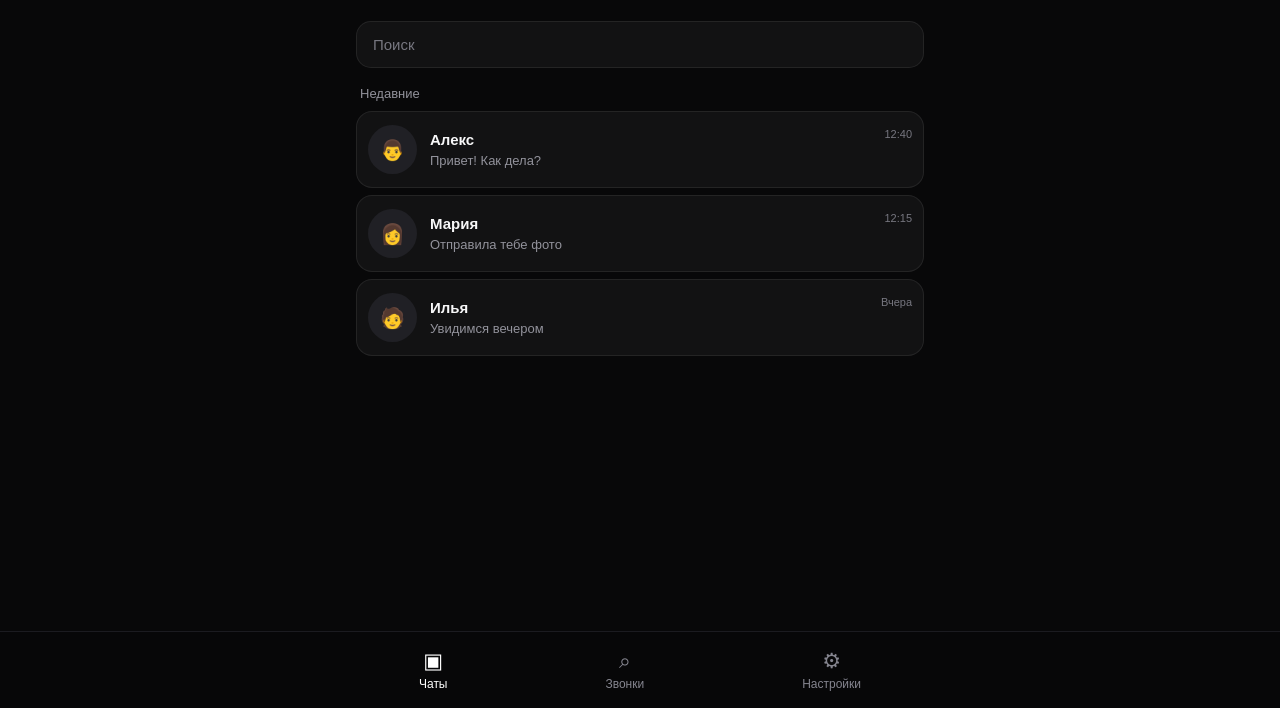
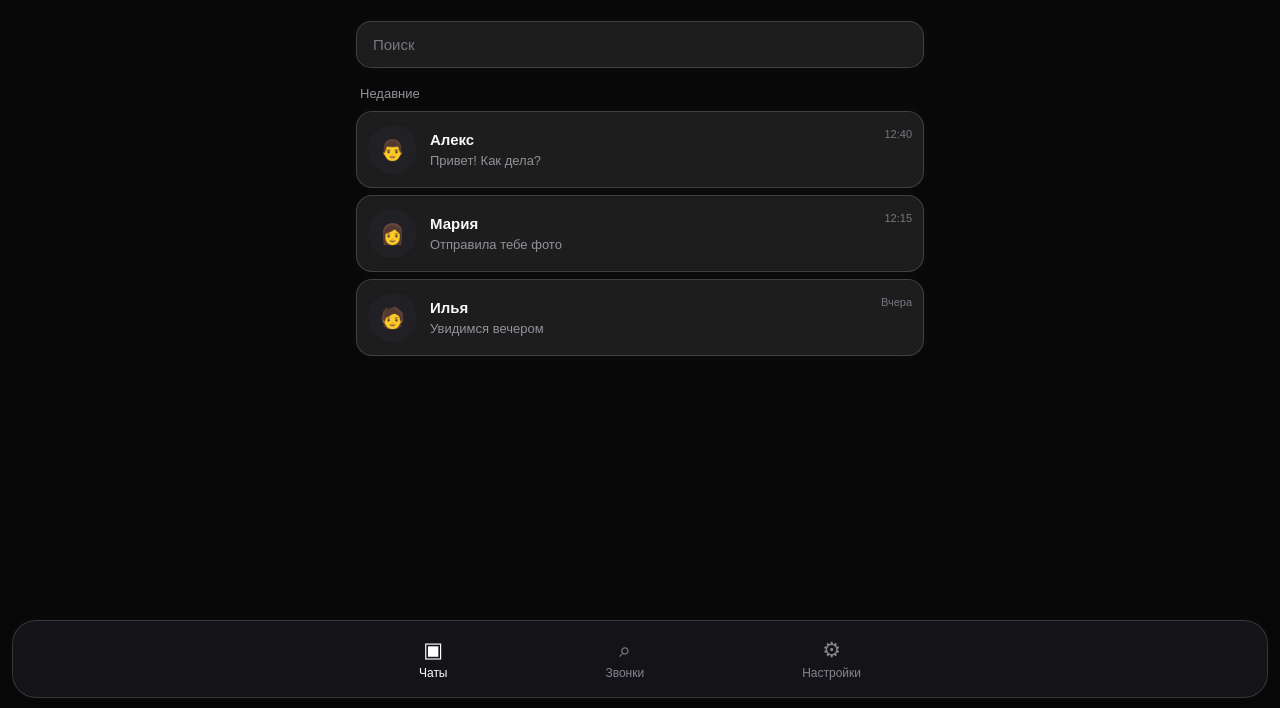
Before and after one commit to YouTubers349/Zuno, a plain HTML site: page index.html in a window 1280 px wide. Shown: the part 92-800 px from the top of the page. Drawn offline with Linux system fonts and the light colour scheme.

Commit message:
Update index.html

```diff
--- a/index.html
+++ b/index.html
@@ -6,9 +6,13 @@
 <title>Zuno</title>
 <style>
 *{box-sizing:border-box}
-:root{--panel:rgba(255,255,255,.045);--line:rgba(255,255,255,.075);--muted:#92929b}
+:root{
+  --panel:rgba(255,255,255,.085);
+  --line:rgba(255,255,255,.16);
+  --muted:#92929b
+}
 body{margin:0;background:#080809;color:#f7f7f8;font-family:Arial,sans-serif}
-.app{max-width:600px;margin:auto;min-height:100vh;padding:18px 16px 90px}
+.app{max-width:600px;margin:auto;min-height:100vh;padding:18px 16px 100px}
 header{display:flex;align-items:center;gap:14px;margin:8px 0 24px}
 h1{font-size:27px;margin:0;font-weight:700;letter-spacing:-.7px}
 .stories{display:flex;gap:10px;overflow-x:auto;flex:1;scrollbar-width:none}
@@ -16,17 +20,50 @@ h1{font-size:27px;margin:0;font-weight:700;letter-spacing:-.7px}
 .story{flex:0 0 48px;text-align:center;font-size:11px;color:#c5c5cc;cursor:pointer}
 .avatar{width:46px;height:46px;border-radius:50%;display:grid;place-items:center;background:#19191d;border:1px solid #303036;font-size:20px;margin:0 auto 5px}
 .story:first-child .avatar{border:1px dashed #777}
-.search{width:100%;padding:14px 16px;border-radius:15px;background:var(--panel);border:1px solid var(--line);color:white;font-size:15px;outline:none;margin-bottom:18px}
+.search{
+  width:100%;padding:14px 16px;border-radius:15px;
+  background:var(--panel);border:1px solid var(--line);
+  color:white;font-size:15px;outline:none;margin-bottom:18px;
+  box-shadow:0 0 14px rgba(255,255,255,.035);
+  backdrop-filter:blur(10px)
+}
 .search::placeholder{color:#777780}
 .section-title{font-size:13px;color:var(--muted);margin:0 0 10px 4px}
-.chat{display:flex;align-items:center;gap:13px;padding:13px 11px;margin-bottom:7px;border-radius:16px;background:var(--panel);border:1px solid var(--line);cursor:pointer;transition:transform .18s,background .18s}
-.chat:active{transform:translateY(-3px);background:rgba(255,255,255,.07)}
+.chat{
+  display:flex;align-items:center;gap:13px;padding:13px 11px;
+  margin-bottom:7px;border-radius:16px;
+  background:var(--panel);border:1px solid var(--line);
+  box-shadow:0 0 15px rgba(255,255,255,.035);
+  backdrop-filter:blur(10px);
+  cursor:pointer;transition:transform .18s,background .18s,box-shadow .18s
+}
+.chat:active{
+  transform:translateY(-3px);
+  background:rgba(255,255,255,.12);
+  box-shadow:0 0 20px rgba(255,255,255,.07)
+}
 .chat .avatar{width:49px;height:49px;flex-shrink:0;margin:0;background:#202025;border:0}
 .chat-info{min-width:0;flex:1}
 .chat-name{font-size:15px;font-weight:600;margin-bottom:5px}
 .last-message{font-size:13px;color:#92929b;white-space:nowrap;overflow:hidden;text-overflow:ellipsis}
 .time{font-size:11px;color:#777780;align-self:flex-start;padding-top:3px}
-.bottom{position:fixed;bottom:0;left:0;right:0;display:flex;justify-content:center;background:rgba(8,8,9,.97);border-top:1px solid #1b1b20;padding:10px 12px calc(10px + env(safe-area-inset-bottom));}
+
+/* Нижняя плавающая закруглённая панель */
+.bottom{
+  position:fixed;
+  bottom:10px;
+  left:12px;
+  right:12px;
+  display:flex;
+  justify-content:center;
+  background:rgba(24,24,29,.82);
+  border:1px solid rgba(255,255,255,.15);
+  border-radius:24px;
+  padding:10px 12px calc(10px + env(safe-area-inset-bottom));
+  box-shadow:0 5px 24px rgba(0,0,0,.3),0 0 14px rgba(255,255,255,.035);
+  backdrop-filter:blur(18px);
+  -webkit-backdrop-filter:blur(18px);
+}
 .nav{width:100%;max-width:600px;display:flex;justify-content:space-around}
 .nav button{border:0;background:transparent;color:#85858f;font-size:12px;padding:7px 22px;cursor:pointer}
 .nav button span{display:block;font-size:21px;margin-bottom:4px}
```
